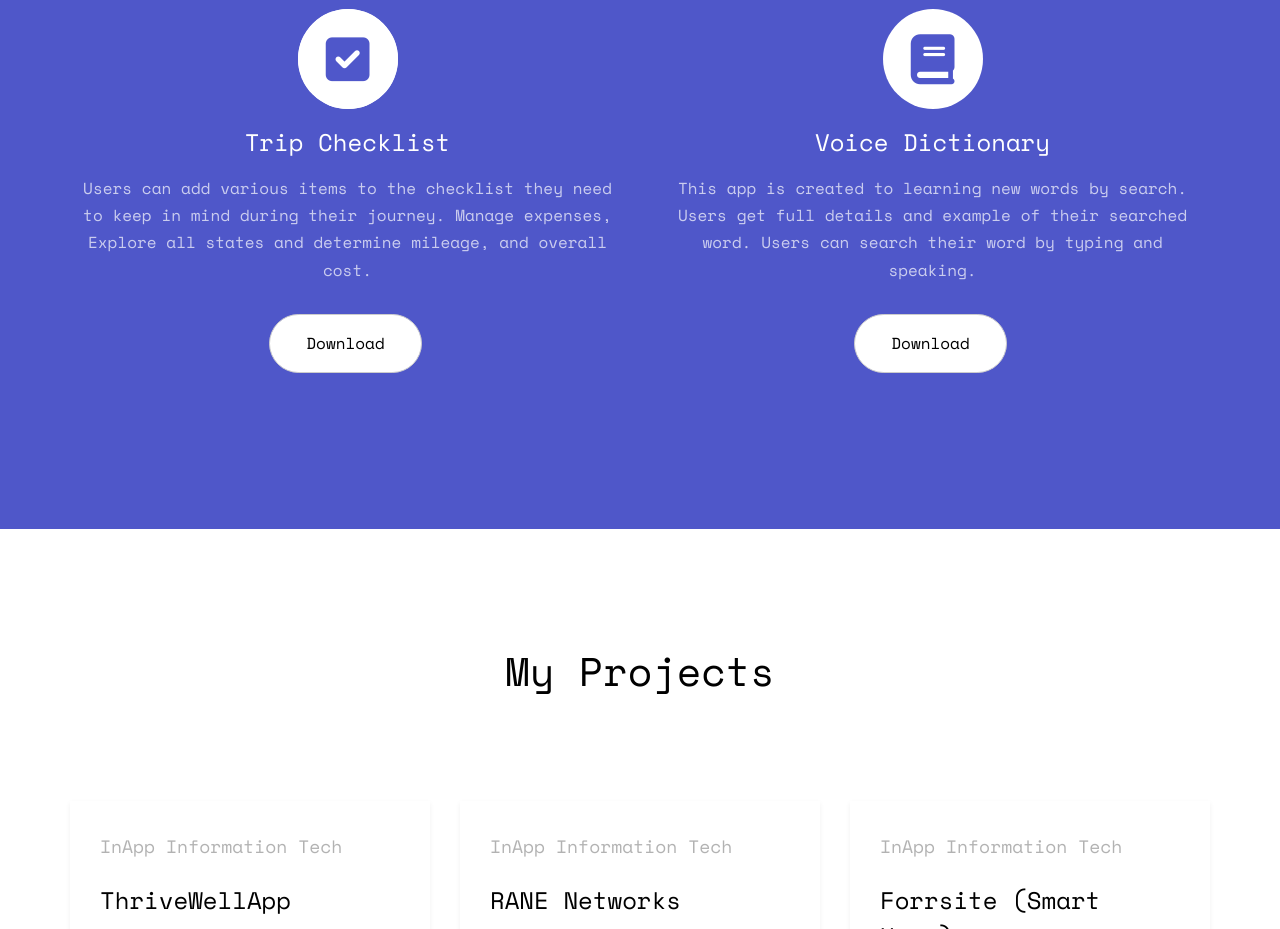
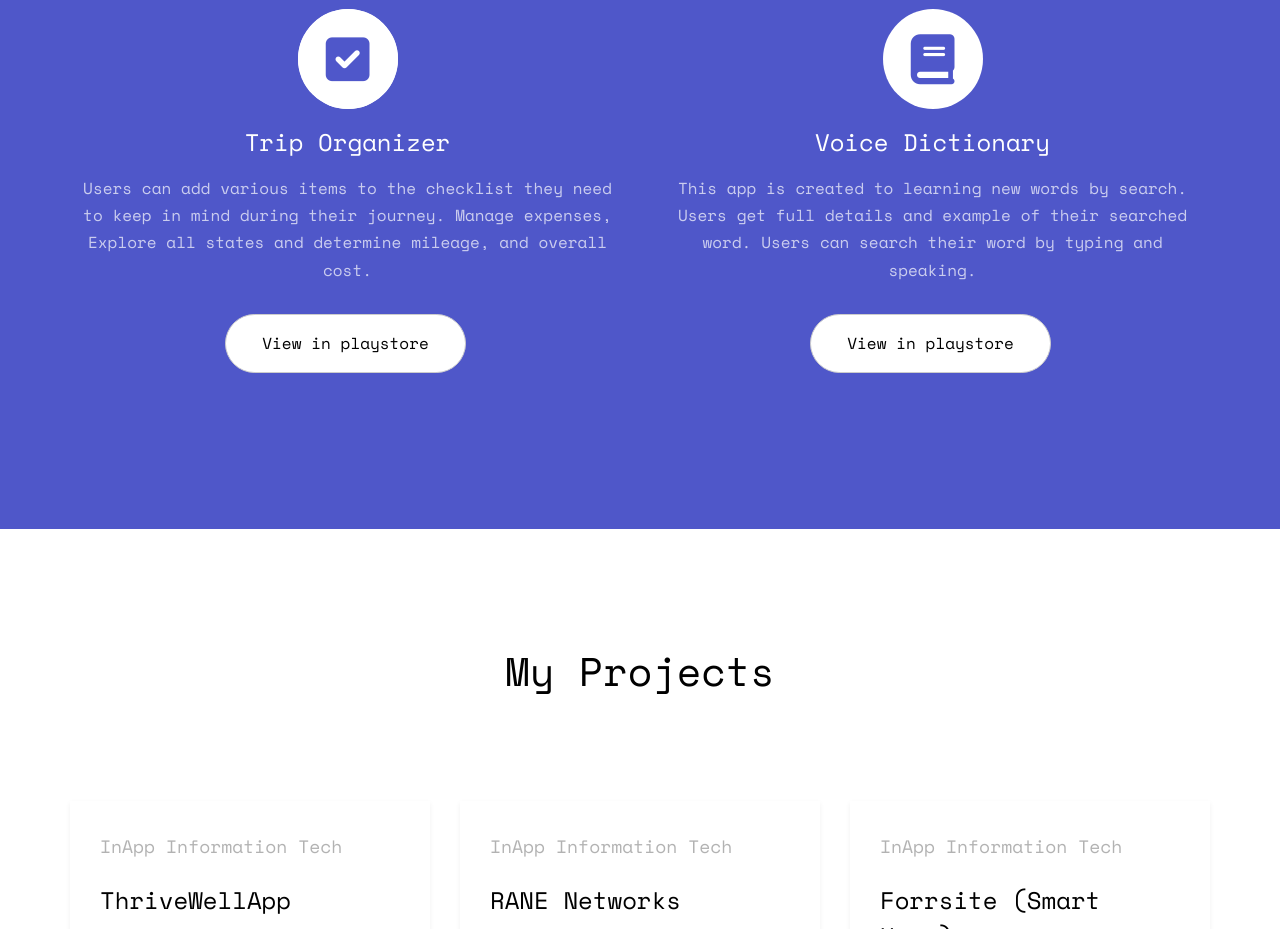
Before and after one commit to anoopm2112/ImAnoopm.github.io, a plain HTML site: page index.html in a window 1280 px wide. Shown: the part 5000-5929 px from the top of the page. Drawn offline with nearby package versions, Linux system fonts and the light colour scheme; some packages are replaced by stand-ins of ours; no server answers; files whose address does not match are found by name.

Commit message:
change playstore link of trip organizer

```diff
--- a/index.html
+++ b/index.html
@@ -556,11 +556,11 @@
 									<i class="fas fa-check-square icon"></i>
 								</span>
 								<div class="feature-copy">
-									<h3>Trip Checklist</h3>
+									<h3>Trip Organizer</h3>
 									<p>Users can add various items to the checklist they need to keep in mind during
 										their journey. Manage expenses, Explore all states and determine mileage, and overall cost.
 									</p>
-									<p><a href="https://play.google.com/store/apps/details?id=com.voiceDict" class="btn btn-default btn-lg">Download</a></p>
+									<p><a href="https://play.google.com/store/apps/details?id=com.traveltriporganiser" class="btn btn-default btn-lg">View in playstore</a></p>
 								</div>
 							</div>
 						</div>
@@ -576,7 +576,7 @@
 										example of their searched word. Users can search their word by typing and
 										speaking.
 									</p>
-									<p><a href="https://play.google.com/store/apps/details?id=com.voiceDict" class="btn btn-default btn-lg">Download</a></p>
+									<p><a href="https://play.google.com/store/apps/details?id=com.voiceDict" class="btn btn-default btn-lg">View in playstore</a></p>
 								</div>
 							</div>
 						</div>
```
